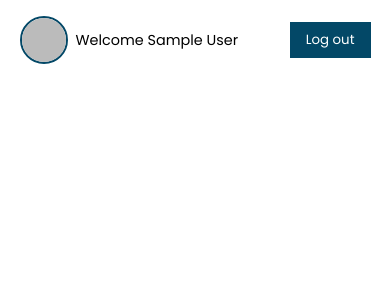
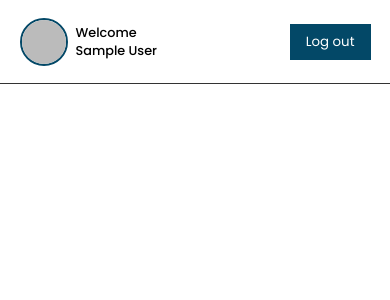
Before and after one commit to Iretoms/chat-me, a React (Create React App) app: page / in a window 390 px wide. Shown: the top 300 px of the page. Built offline with nearby package versions, Linux system fonts and the light colour scheme; no server answers; sample sign-in values are in the browser's storage.

Commit message:
signUp, signIn and home page header responsivenss

```diff
--- a/src/pages/home/Home.jsx
+++ b/src/pages/home/Home.jsx
@@ -24,7 +24,10 @@ const Home = () => {
                 className="userImage"
               />
             </figure>
-            <p className="userName">Welcome {auth.currentUser.displayName}</p>
+            <div>
+              <p className="userName">Welcome</p>
+              <p className="userName">{auth.currentUser.displayName}</p>
+            </div>
           </div>
           <button className="logOutBtn" onClick={onLogOut}>
             Log out
--- a/src/pages/home/Home.scss
+++ b/src/pages/home/Home.scss
@@ -4,11 +4,14 @@ $pri-color: #034867;
 .homeHeader {
     height: 10vh;
     width:100%;
+    border-bottom: 1px solid #333;
+    display: flex;
+    align-items: center;
+    justify-content: center;
 }
 
 .homeNav {
     width: 90%;
-    padding-top: 1rem;
     margin: 0 auto;
     display: flex;
     justify-content: space-between;
@@ -30,6 +33,7 @@ $pri-color: #034867;
             }
         }
         .userName {
+            font-weight: 500;
             font-size: 0.9rem;
         }
     }
@@ -46,3 +50,13 @@ $pri-color: #034867;
         transform: scale(0.98);
     }
 }
+
+@media screen and (max-width: 40rem) {
+    .homeNav {
+        .userInfo{
+            .userName {
+                font-size: 0.8rem;
+            }
+        }
+    }
+}
--- a/src/pages/sign-in/SignIn.scss
+++ b/src/pages/sign-in/SignIn.scss
@@ -16,11 +16,10 @@ $pri-color: #034867;
     align-items: center;
     justify-content: space-between;
     width: 50%;
+    margin-bottom: 1.5rem;
     .page-heading {
             color: #fff;
             font-weight: 700;
-            margin-bottom: 1rem;
-
             .wave {
                 animation: wave-animation 2.5s infinite;
                 transform-origin: 70% 70%;
@@ -42,11 +41,26 @@ $pri-color: #034867;
     }
 }
 
+@media screen and (max-width: 40rem) {
+    .signIn-heading {
+        width: 90%;
+        .page-heading {
+            font-size: 1.3rem;
+        }
+    }
+}
+
 .form-container {
     width: 50%;
     padding: 2rem;
     border-radius: 3px;
     background-color: #fff;
+}
+
+@media screen and (max-width: 40rem) {
+    .form-container {
+        width: 85%;
+    }
 }
 
 .form-control {
```
